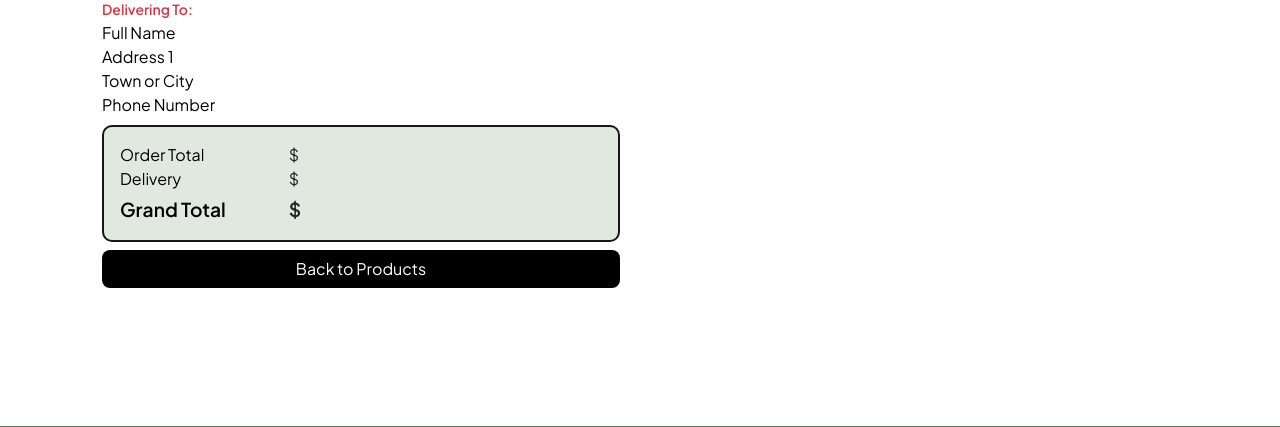
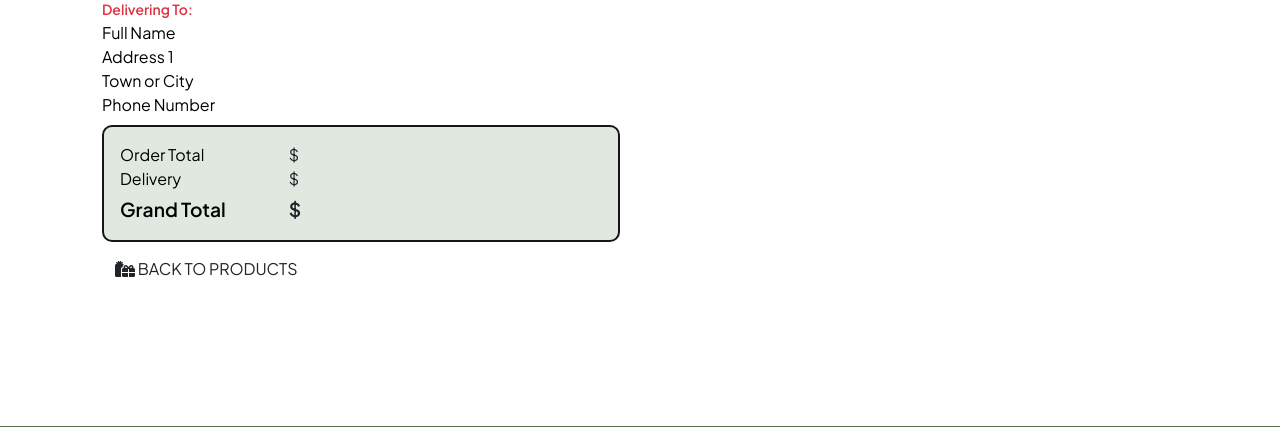
Before and after one commit to nataliiasolomchak21/blissbowl, a Django app: template checkout/templates/checkout/checkout_success.html in a window 1280 px wide. Shown: the part 380-807 px from the top of the page. Run offline with Django 3.2, Linux system fonts and the light colour scheme; the template is opened without the code that fills it, so the values that code supplies are empty; parts of the project's set-up code (start-up, migrations or seed data) failed here and were passed over; some libraries are stand-ins or nearby versions.

Commit message:
Update checkout views and add order history view

```diff
--- a/checkout/admin.py
+++ b/checkout/admin.py
@@ -20,6 +20,7 @@ class OrderAdmin(admin.ModelAdmin):
 
     fields = (
         "order_number",
+        "user_profile",
         "date",
         "full_name",
         "email",
--- a/checkout/templates/checkout/checkout_success.html
+++ b/checkout/templates/checkout/checkout_success.html
@@ -166,10 +166,24 @@
                         </div>
                     </div>
                 </div>
-                <div class="col-12">
-                        <a href="{% url 'products' %}" class="btn bg-black rounded-3 my-2 w-100">
-                            <span class="text-white text-center">Back to Products</span>
-                        </a>
+                <div class="row">
+                    <div class="col-12 col-lg-7 text-right">
+                        {% if from_profile %}
+                            <a href="{% url 'profile' %}" class="btn btn-black rounded-0 my-2">
+                                <span class="icon mr-2">
+                                    <i class="fas fa-angle-left"></i>
+                                </span>
+                                <span class="text-uppercase">Back to Profile</span>
+                            </a>
+                        {% else %}
+                            <a href="{% url 'products' %}?category=new_arrivals,deals,clearance" class="btn btn-black rounded-0 my-2">
+                                <span class="icon mr-2">
+                                    <i class="fas fa-gifts"></i>
+                                </span>
+                                <span class="text-uppercase">Back to Products</span>
+                            </a>
+                        {% endif %}
+                    </div>
                 </div>
                 </div>
             </div>
--- a/profiles/urls.py
+++ b/profiles/urls.py
@@ -3,4 +3,5 @@ from . import views
 
 urlpatterns = [
     path('', views.profile, name='profile'),
+    path('order_history/<order_number>', views.order_history, name='order_history'),
 ]
```
Also changed, not shown: checkout/views.py (+42 -1 lines), profiles/views.py (+18 -0 lines).
